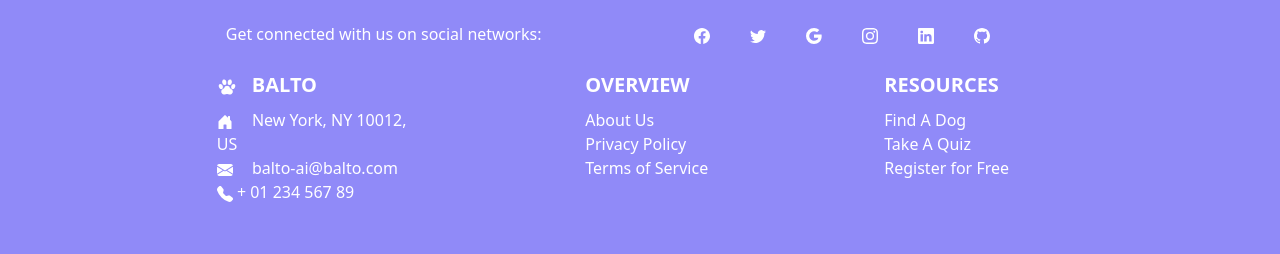
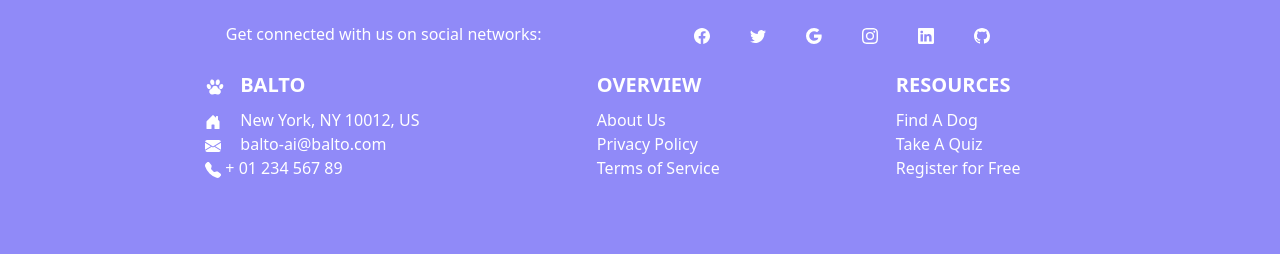
Before and after one commit to Balto-ai/balto-app, a React (Create React App) app in the folder balto-ui/: page / in a window 1280 px wide. Shown: the part 1112-1366 px from the top of the page. Built offline with nearby package versions, Linux system fonts and the light colour scheme; no server answers.

Commit message:
fixed some small footer css stuff

```diff
--- a/balto-ui/src/components/Footer/Footer.jsx
+++ b/balto-ui/src/components/Footer/Footer.jsx
@@ -55,7 +55,7 @@ export default function Footer() {
             </Grid>
             {/* Grid container that contains the columns of company info and resources */}
             <Grid direction='row' container justifyContent='center' gap={20}>
-            <Grid item xs={5} sm={2.25} >
+            <Grid item xs={5} sm={2.5}>
               <Box textAlign='left' pb={{xs: 5, sm: 1}} className='footer-column' sx={{fontWeight: 700, color: 'white', fontSize: '20px'}}><img className='dog-icon' src={DogIcon} alt='dog house icon' width='20px' height='20px'></img>BALTO</Box>
               <Box>
               <span className='footer-content'><i className='company-icon'><BsFillHouseDoorFill/></i> New York, NY 10012, US</span>
```
